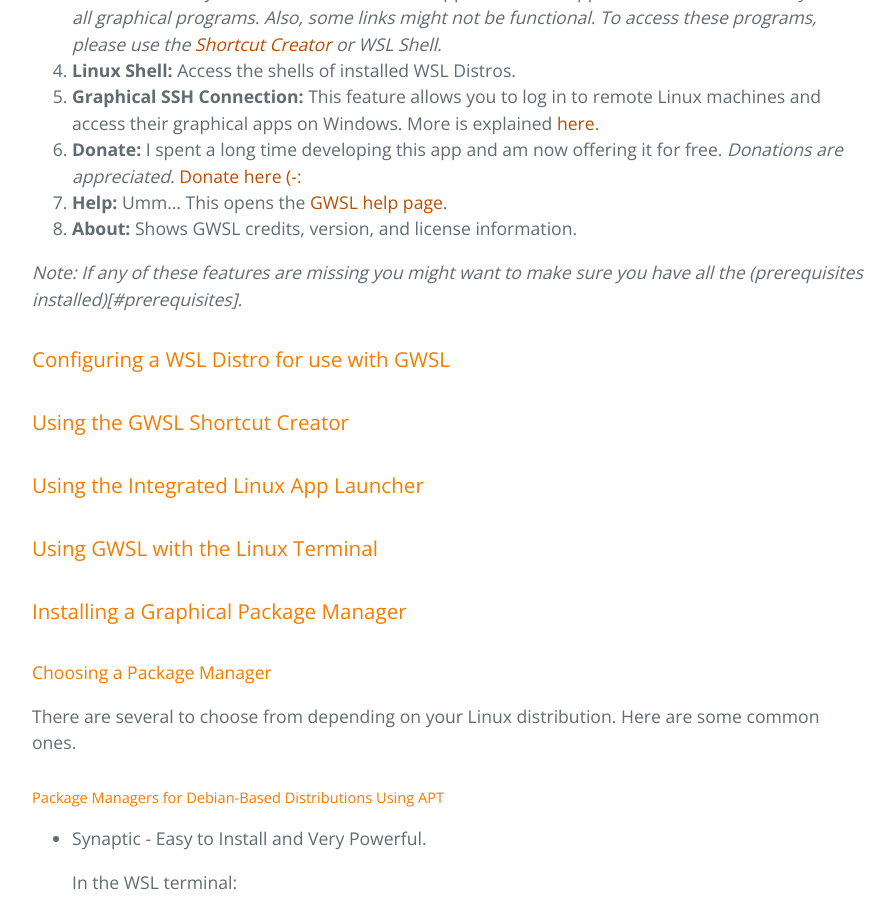
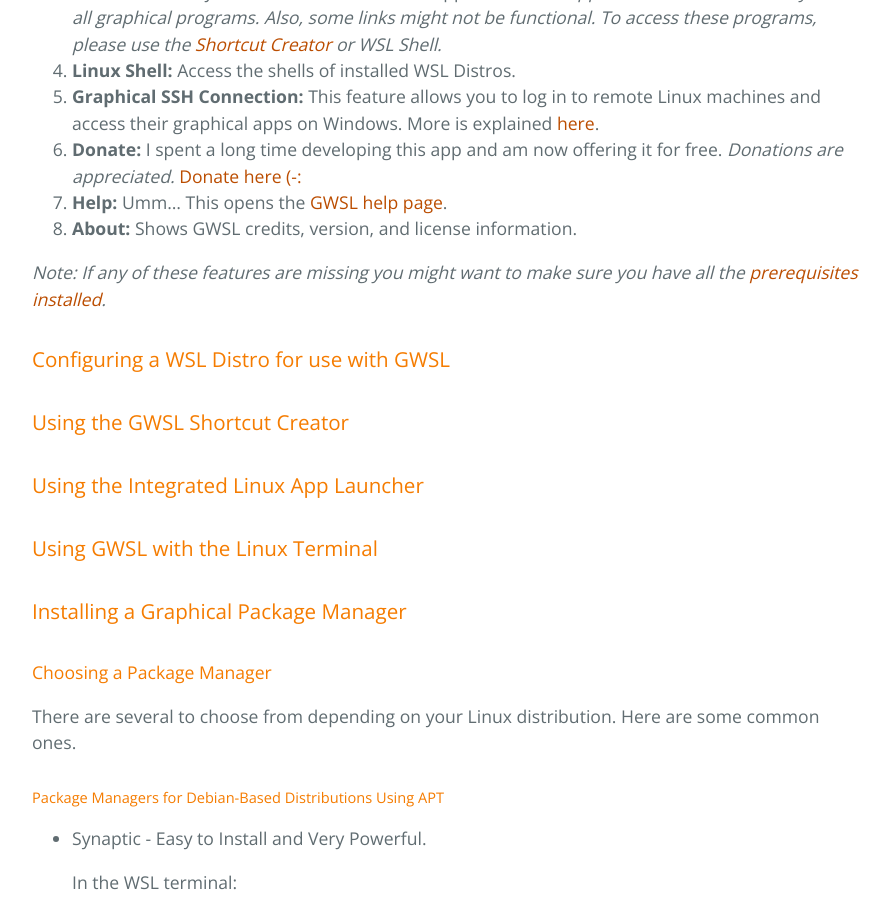
Before and after one commit to Opticos/gwsl, a Jekyll site: the page built from tutorials/manual.md, in a window 1280 px wide and 900 px high, scrolled down 2608 px. Shown: the whole window, without its empty margins (192-1087 px from the left). Built offline with Jekyll 4.4.1, drawn with Linux system fonts in a browser that asks for light colours; the repository's description, which GitHub fills in, is left out.

Commit message:
Update manual.md

```diff
--- a/tutorials/manual.md
+++ b/tutorials/manual.md
@@ -59,7 +59,7 @@ Overview: The GWSL Dashboard is where you can configure WSL machines, create sho
 7.  **Help:** Umm... This opens the [GWSL help page](https://opticos.github.io/gwsl/help.html).
 8.  **About:** Shows GWSL credits, version, and license information.
 
-*Note: If any of these features are missing you might want to make sure you have all the (prerequisites installed)[#prerequisites].*
+*Note: If any of these features are missing you might want to make sure you have all the [prerequisites installed](#prerequisites).*
 
 ### Configuring a WSL Distro for use with GWSL ###
 
```
